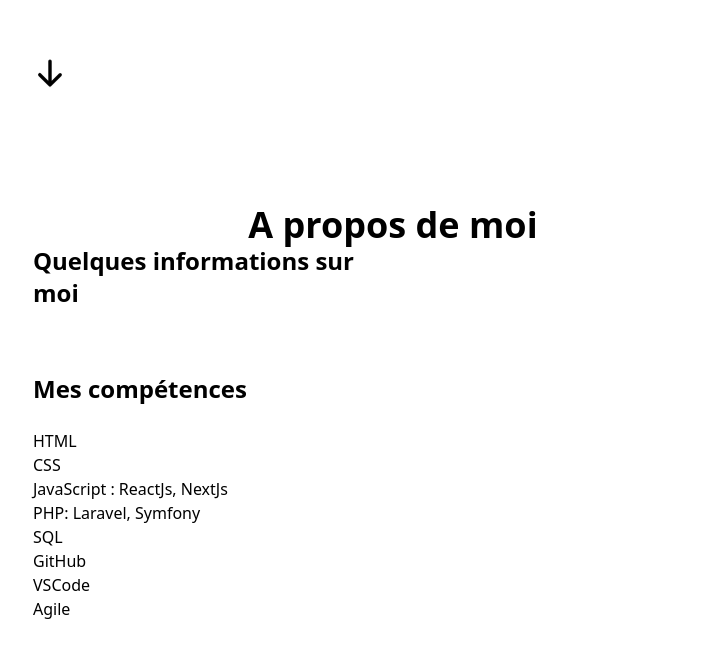
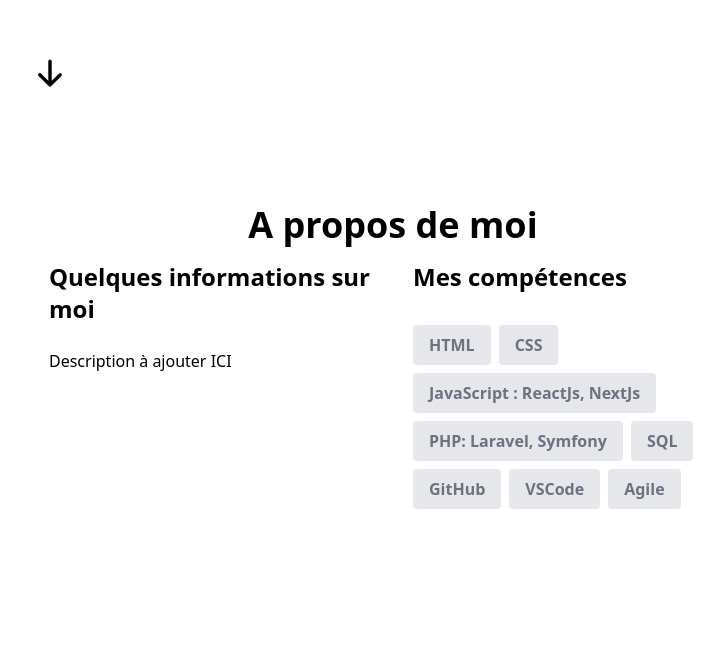
Before and after one commit to PierrealFOY/portfolio_next, a Next.js app: page / in a window 1280 px wide. Shown: the part 1029-1686 px from the top of the page, without its empty margins (247-971 px from the left). Built offline with nearby package versions, Linux system fonts and the light colour scheme.

Commit message:
skills are mapped and need to style them more

```diff
--- a/components/AboutSection.tsx
+++ b/components/AboutSection.tsx
@@ -17,23 +17,28 @@ function PersonalSection() {
         <section id="about">
             <div className='my-12 pb-12 md:pt-16 md:pb-48'>
                 <h1 className='text-center font-bold text-4xl'> A propos de moi</h1>
-                <div className='flex flex-col space-y-10 items-stretch justify-center'>
+                <div className='flex flex-col space-y-10 items-stretch justify-center align-top md:space-x-10 md:space-y-0 md:p-4 md:flex-row md:text-left'>
                     <div className='md:w-1/2'>
                         <h1 className='text-center text-2xl font-bold mb-6 md:text-left'>
                             Quelques informations sur moi
                         </h1>
                         <p>
+                            Description à ajouter ICI
                         </p>
                     </div>
-                    <div className='md:w-1/2'>
-                        <h1 className='text-center text-2xl font-bold mb-6 md:text-left'>
+                    <div className='text-center md:w-1/2 md:text-left'>
+                        <h1 className='text-2xl font-bold mb-6'>
                             Mes compétences
                         </h1>
-                            <div>
+                            <div className='flex flex-wrap flex-row justify-center z-10 md:justify-start '>
                                 {
                                     skills.map((item, id) => {
                                         return (
-                                            <p key={id}>{item.skill}</p>
+                                            <p
+                                            key={id}
+                                            className="bg-gray-200 px-4 py-2 mr-2 mt-2 text-gray-500 rounded font-semibold"
+                                            >
+                                                {item.skill}</p>
                                         )
                                     })
                                 }
```
